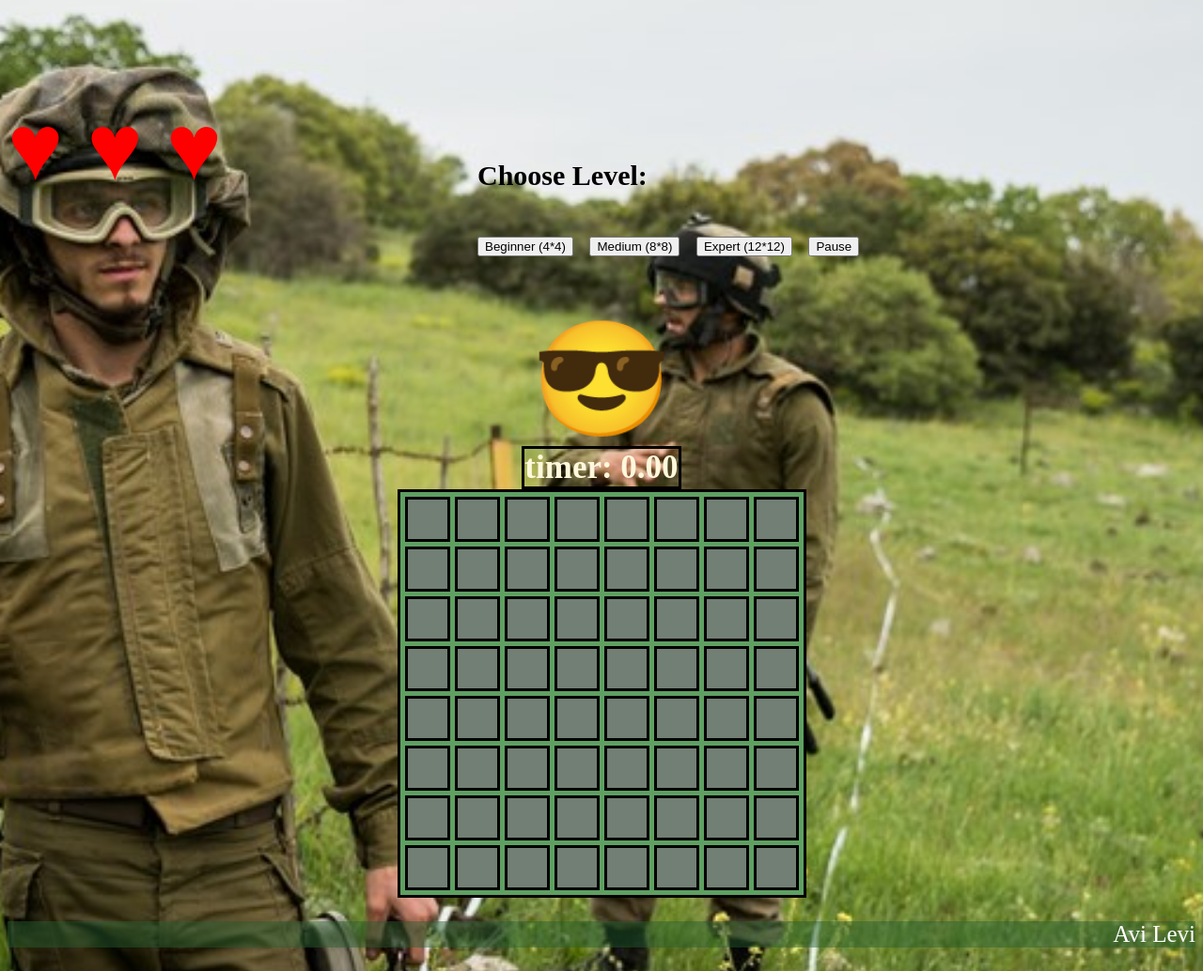
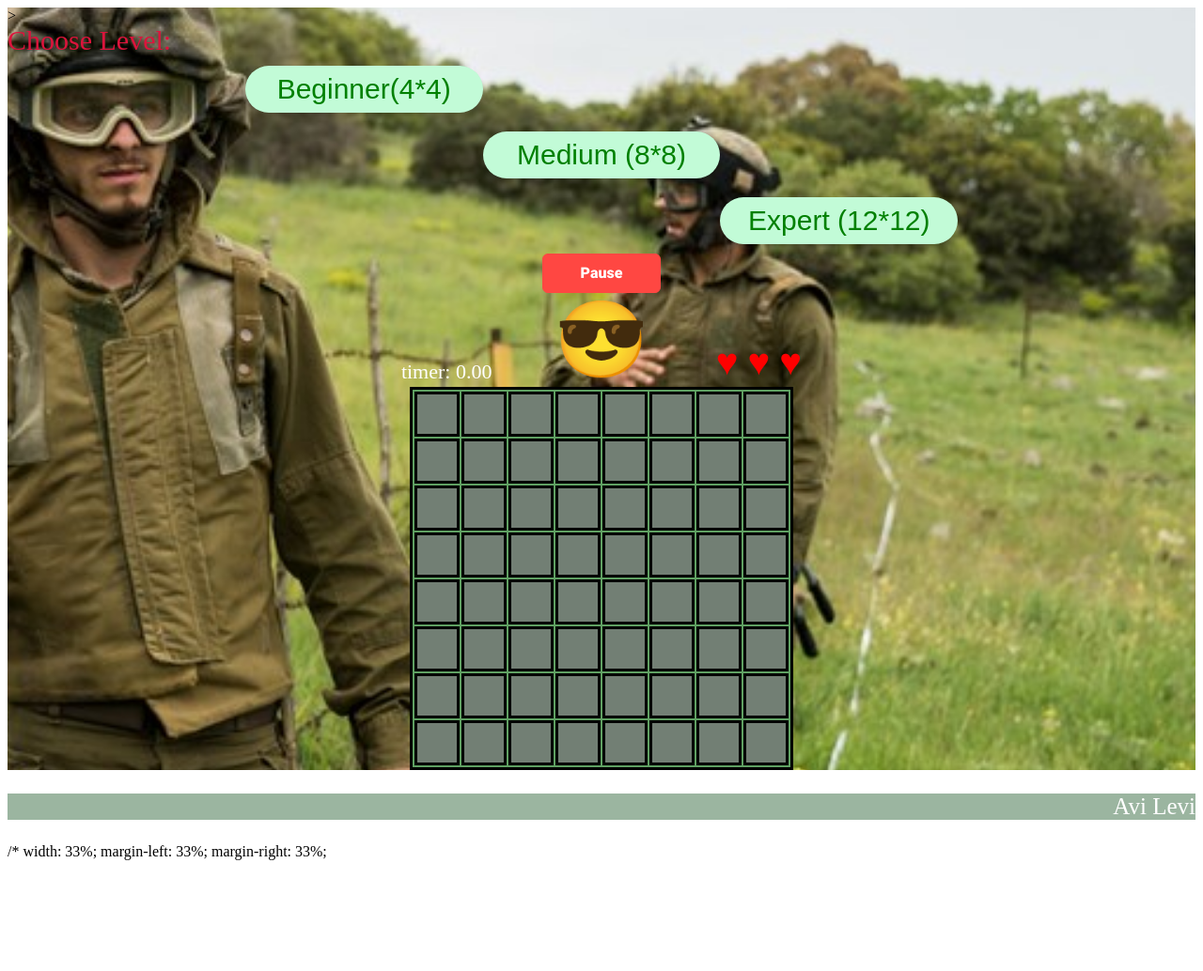
Before and after one commit to Levi1555/Sprint1, a plain HTML site: page index.html in a window 1280 px wide. Shown: the whole page at 94% size. After the commit the page ends 924 px from the top, so only its background shows below. Drawn offline with Linux system fonts and the light colour scheme.

Commit message:
Final V 06-10-21 19-30

```diff
--- a/css/main.css
+++ b/css/main.css
@@ -1,4 +1,11 @@
-table {
+.bgrdImg {
+    background-image: url('img/HK mine.png');
+    background-repeat: no-repeat;
+    background-size: 2500px;
+    background-position: center;
+}
+
+.board {
     display: flex;
     background-color: rgb(95, 160, 98);
     width: fit-content;
@@ -10,21 +17,15 @@ table {
     margin-right: auto;
 }
 
-.heart {
-    margin: 0;
-    text-align: start;
-    font-size: 100px;
-    width: 50px;
-    height: 50px;
-    color: red
-}
-
 .timer-container {
+    width: fit-content;
+    margin-left: auto;
+    margin-right: auto;
     margin-left: auto;
     margin-right: auto;
     margin-top: auto;
     margin-bottom: auto;
-    width: fit-content;
+    width: 300;
     text-emphasis-color: rgb(137, 167, 137);
     font-size: 35px;
     color: cornsilk
@@ -32,25 +33,45 @@ table {
 
 .smile {
     text-align: center;
+    vertical-align: bottom;
     margin-left: auto;
     margin-right: auto;
     margin-top: auto;
     margin-bottom: auto;
-    font-size: 120px;
+    font-size: 80px;
 }
 
 .timer {
+    vertical-align: bottom;
+    text-align: left;
     margin-left: auto;
     margin-right: auto;
     margin-top: auto;
     margin-bottom: auto;
     width: fit-content;
-    text-emphasis-color: rgb(137, 167, 137);
+    /* border-color: black;
+    border-style: solid; */
+    border-spacing: 50px;
+    font-size: 22px;
+    color: rgb(255, 255, 255)
+}
+
+.heart {
+    margin: 0;
+    vertical-align: bottom;
+    text-align: right;
+    font-size: 40px;
+    color: red;
+    /* display: flex; */
+    /* background-color: rgb(95, 160, 98); */
+    width: fit-content;
+    /* border-collapse: separate; */
+    /* border-spacing: 5px;
     border-color: black;
-    border-style: solid;
-    border-spacing: 50px;
-    font-size: 35px;
-    color: cornsilk
+    border-style: solid; */
+    margin-left: 0px;
+    margin-bottom: 0px;
+    margin-right: auto;
 }
 
 .footer {
@@ -65,10 +86,77 @@ table {
 }
 
 .level-btns {
-    margin-left: 500px;
-    margin-bottom: 50px;
+    width: fit-content;
+    display: flex;
     font-size: 70px;
+    text-align: center;
+    margin-left: auto;
+    margin-right: auto;
+    margin-top: auto;
+    margin-bottom: auto;
 }
+
+.buttony {
+    /* width: 33%;
+    margin-left: 33%;
+    margin-right: 33%; */
+    background-color: #c2fbd7;
+    border-radius: 50px;
+    border-width: 0;
+    box-shadow: rgba(25, 25, 25, .04) 0 0 1px 0, rgba(0, 0, 0, .1) 0 3px 4px 0;
+    color: green;
+    cursor: pointer;
+    /* display: inline-block; */
+    font-family: Arial, sans-serif;
+    font-size: 30px;
+    height: 50px;
+    width: fit-content;
+    padding: 0 25px;
+    transition: all 200ms;
+    margin-top: 10px;
+    margin-bottom: 10px;
+}
+
+.pause {
+    width: 10%;
+    margin-left: 45%;
+    margin-right: 45%;
+    background: #FF4742;
+    border: 1px solid #FF4742;
+    border-radius: 6px;
+    box-shadow: rgba(0, 0, 0, 0.1) 1px 2px 4px;
+    box-sizing: border-box;
+    color: #FFFFFF;
+    cursor: pointer;
+    display: inline-block;
+    font-family: nunito, roboto, proxima-nova, "proxima nova", sans-serif;
+    font-size: 16px;
+    font-weight: 800;
+    line-height: 16px;
+    min-height: 40px;
+    outline: 0;
+    padding: 12px 14px;
+    text-align: center;
+    text-rendering: geometricprecision;
+    text-transform: none;
+    user-select: none;
+    -webkit-user-select: none;
+    touch-action: manipulation;
+    vertical-align: middle;
+}
+
+
+/* .button-24:hover,
+.button-24:active {
+  background-color: initial;
+  background-position: 0 0;
+  color: #FF4742;
+}
+
+.button-24:active {
+  opacity: .5;
+}
+} */
 
 .cell {
     border: radius 45px;
--- a/index.html
+++ b/index.html
@@ -7,32 +7,41 @@
     <link rel="stylesheet" href="css/main.css">
 </head>
 
-<body onload="init(1)" style="background-image: url('img/HK mine.png'); background-repeat: no-repeat; background-size: 2500px;background-position: center;">
-    <h2><span timer-container><div class="heart"></div></span></h2>
+<!-- <body onload="init(1)" style="background-image: url('img/HK mine.png'); background-repeat: no-repeat; background-size: 2500px;background-position: center;"> -->
+
+<body onload="init(1)"></body>
+<!-- <h2><span timer-container></span></h2> -->
+<div class="bgrdImg" style="background-image: url('img/HK mine.png'); background-repeat: no-repeat; background-size: 2500px;background-position: center;">
+    >
+
     <div>
-        <div class="level-btns">
-            <h5 style="margin: 0px; font-size: 30px">Choose Level:</h5>
-            <button onclick="init(0)">Beginner (4*4)</button>
-            <button onclick="init(1)">Medium (8*8)</button>
-            <button onclick="init(2)">Expert (12*12)</button>
-            <button class="pause" onclick="gamePaused(gGame.isPause,this,gGame.secsPassed)">Pause</button>
+        <p style="margin: 0px; font-size: 30px;vertical-align: bottom; color:crimson">Choose Level:</p>
+        <button onclick="init(0)" class="buttony" style="width: 20%; margin-left: 20%; margin-right: 60%;">Beginner(4*4)</button>
+        <button onclick="init(1)" class="buttony" style="width: 20%; margin-left: 40%; margin-right: 40%;">Medium (8*8)</button>
+        <button onclick="init(2)" class="buttony" style="width: 20%; margin-left: 60%; margin-right: 20%;">Expert (12*12)</button>
     </div>
-        <div class="timer-container">
-            <h2 class="smile" onclick="init(1)">😎</h2>
-
-            <h2 class="timer">timer: 0.00</h2>
+    <div>
+        <button class=" pause " align=" center " onclick=" gamePaused(gGame.isPause,this,gGame.secsPassed) ">Pause</button>
     </div>
-        <div class="board">
-            this is the board
+    <div>
+        <table class=" timer-container ">
+            <td class=" timer " style=" width: 38% ">timer: 0.00</td>
+            <td class=" smile " onclick=" init(1) " style=" width: 24% ">😎</td>
+            <td class=" heart " style=" width: 38% "></td>
+        </table>
+    </div>
+    <div class=" board ">
     </div>
 
 </div>
-    <div class="footer">
+<div class=" footer ">
     <p>Avi Levi</p>
 </div>
-    <script src="js/main.js"></script>
-    <script src="js/util.js"></script>
+<script src=" js/main.js "></script>
+<script src=" js/util.js "></script>
 </body>
 
 
 </html>
+
+/* width: 33%; margin-left: 33%; margin-right: 33%;
--- a/js/main.js
+++ b/js/main.js
@@ -143,10 +143,10 @@ function renderLives() {
     var livesString = ''
     if (i < gGame.lives === 0) livesString = ''
     for (var i = 0; i < gGame.lives; i++) {
-        livesString += HEART + '                  '
+        livesString += HEART + ' '
     }
-    strHTML = `<p style="white-space:nowrap;">${livesString}</p>`
-    elLives.innerHTML = strHTML;
+    strHTML = `${ livesString }`
+    elLives.innerText = strHTML;
 }
 
 function renderSmile(smile) {
```
Lines whose indentation alone changed are shown as unchanged.
